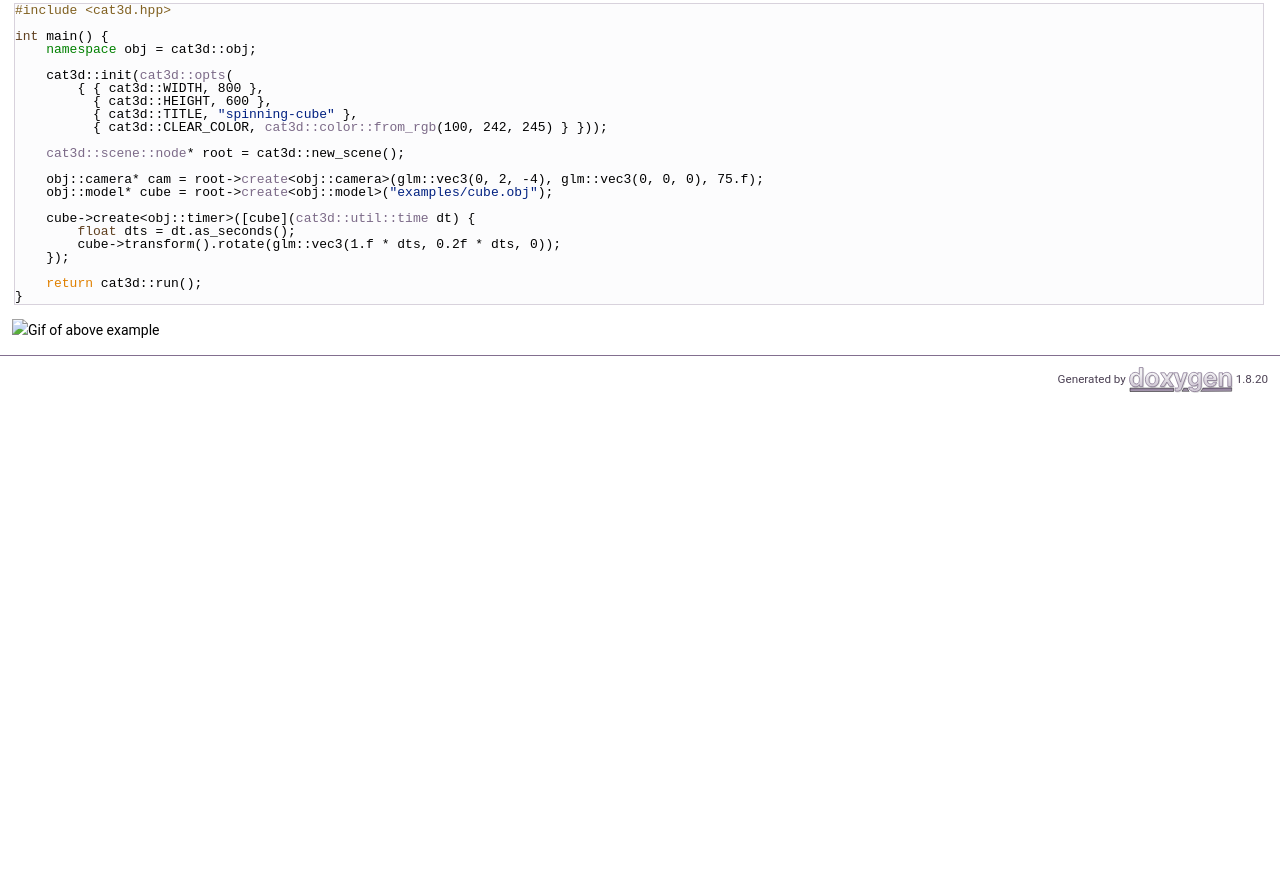
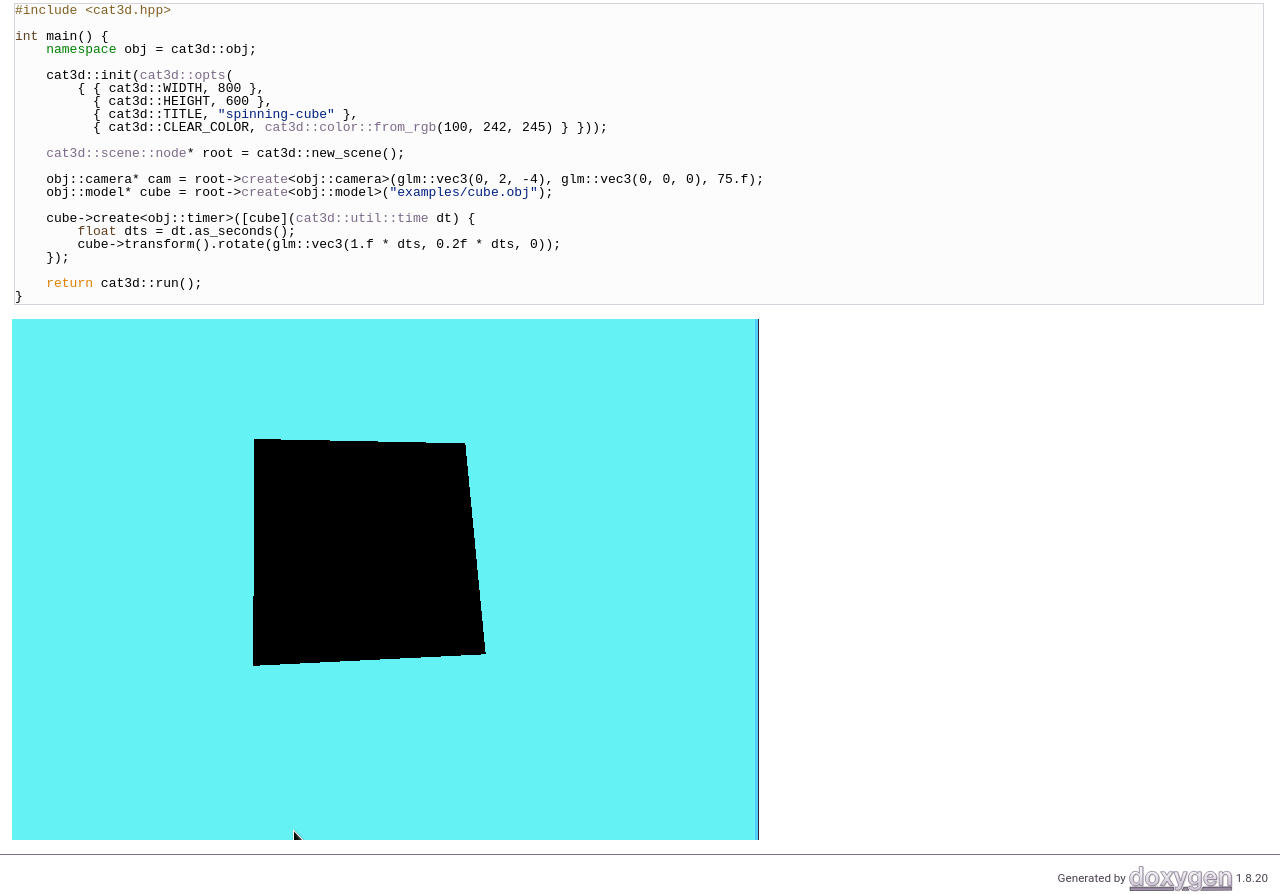
Before and after one commit to sarahkittyy/cat3d, a plain HTML site: page docs/index.html in a window 1280 px wide. Shown: the part 1040-1934 px from the top of the page. Before the commit the page ends 1435 px from the top, so only its background shows below. Drawn offline with Linux system fonts and the light colour scheme.

Commit message:
docs: rebuild

```diff
--- a/docs/index.html
+++ b/docs/index.html
@@ -114,7 +114,7 @@ Examples</h1>
 <div class="line"> </div>
 <div class="line">    <span class="keywordflow">return</span> cat3d::run();</div>
 <div class="line">}</div>
-</div><!-- fragment --><p><img src="examples/spinning-cube.gif" alt="Gif of above example" class="inline"/> </p>
+</div><!-- fragment --><p><img src="https://raw.githubusercontent.com/sarahkittyy/cat3d/master/examples/spinning-cube.gif" alt="Gif of above example" class="inline"/> </p>
 </div></div><!-- PageDoc -->
 </div><!-- contents -->
 <div class="ttc" id="aclasscat3d_1_1scene_1_1node_html_a694a2e464ea7a5fe8ed97cfdbfd6a7f4"><div class="ttname"><a href="classcat3d_1_1scene_1_1node.html#a694a2e464ea7a5fe8ed97cfdbfd6a7f4">cat3d::scene::node::create</a></div><div class="ttdeci">Obj * create(Args... args)</div><div class="ttdoc">Add a derived node class as a child.</div><div class="ttdef"><b>Definition:</b> node.hpp:95</div></div>
```
